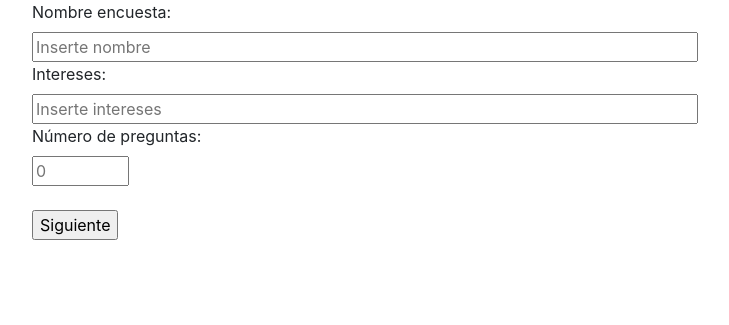
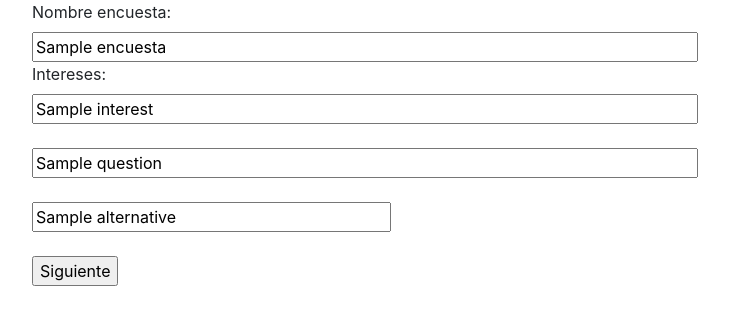
Before and after one commit to jorgejarai/encuestas, a Flask app: template templates/edit_surveydata.html in a window 1280 px wide. Shown: the part 56-381 px from the top of the page, without its empty margins (53-782 px from the left). Run offline with Flask 2, Linux system fonts and the light colour scheme; the template is opened without the code that fills it: most values are stand-ins (such as "Sample title", 1, 10 or a date in 2020); some libraries are stand-ins or nearby versions.

Commit message:
Visualizar preguntas para editar
Se pueden ver las preguntas junto a sus alternativas dando la opción de editar

```diff
--- a/templates/edit_surveydata.html
+++ b/templates/edit_surveydata.html
@@ -4,11 +4,30 @@
  {% block content %}
  <form method="POST">
     <label for="surveyName">Nombre encuesta:</label><br>
-    <input type="text" id="surveyName" name="surveyName" size = "60" placeholder="Inserte nombre"><br>
+    <input type="text" id="surveyName" name="surveyName" size = "60" placeholder="Inserte nombre" value="{{encuesta.title}}"><br>
     <label for="interests">Intereses:</label><br>
-    <input type="text" id="interests" name="interests" size = "60" placeholder="Inserte intereses"><br>
-    <label for="questions">Número de preguntas:</label><br>
-    <input type="number" id="questions" name="questions" min = "1" max = "100" oninput="validity.valid||(value='');" placeholder="0"><br><br>
+    <input type="text" id="interests" name="interests" size = "60" placeholder="Inserte intereses" value="{{encuesta.interests[0]}}"><br>
+    <br>
+    {% for i in range(0,num_q) %}
+    <input
+        type="text"
+        name="p{{ i }}"
+        size="60"
+        placeholder="Inserte pregunta"
+        value="{{encuesta.questions[i].label}}"
+        /><br /><br />
+        {% for j in range(0,num_a[i]) %}
+        <input
+            type="text"
+            name="a{{ i }}-{{ j }}"
+            size="30"
+            placeholder="Inserte alternativa"
+            value="{{encuesta.questions[i].alternatives[j].label}}"
+        /><br /><br />
+    {% endfor %}
+
+    {% endfor %}
+
     <input type="submit" value="Siguiente">
 </form>
 
```
Also changed, not shown: routes/edit_survey.py (+13 -5 lines).
